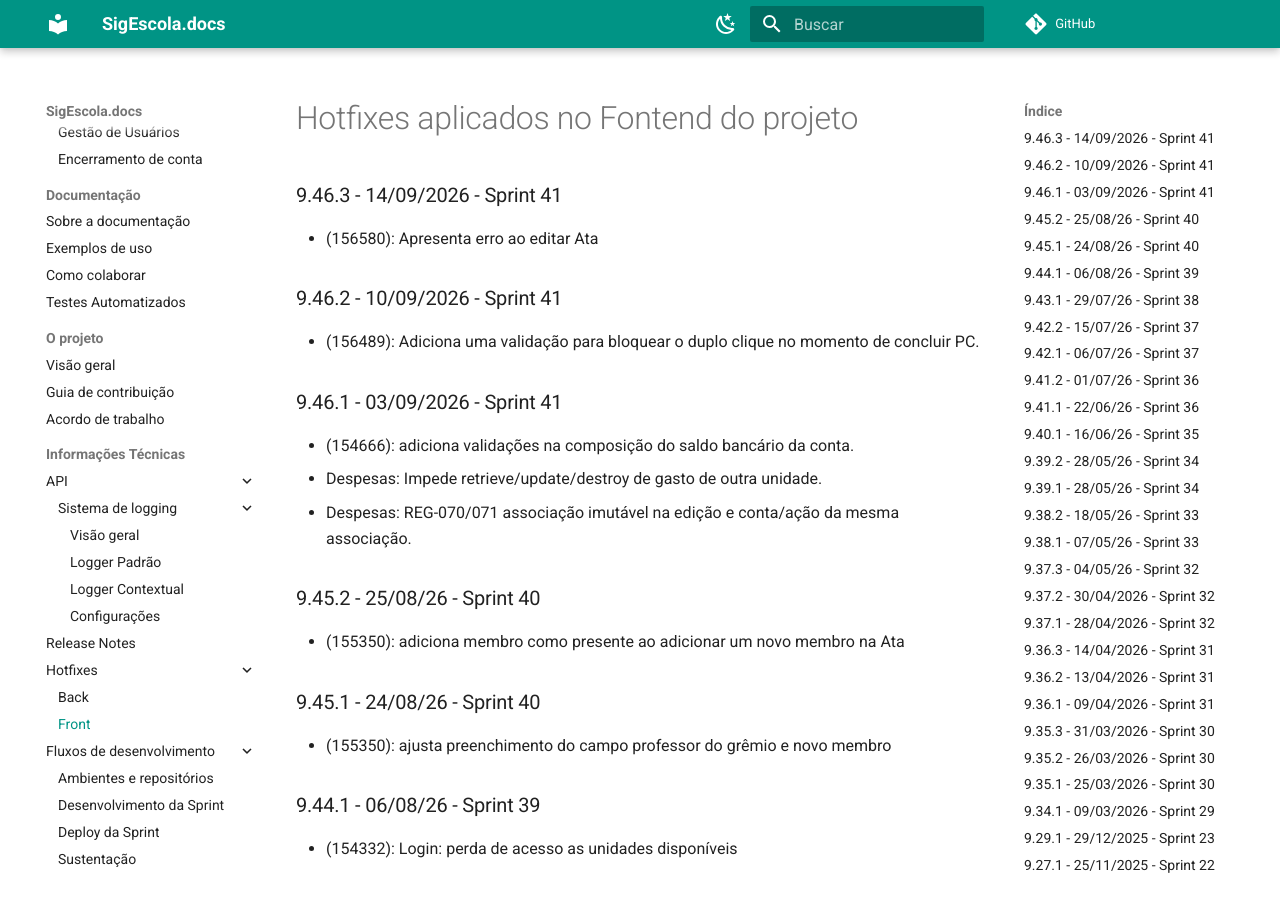
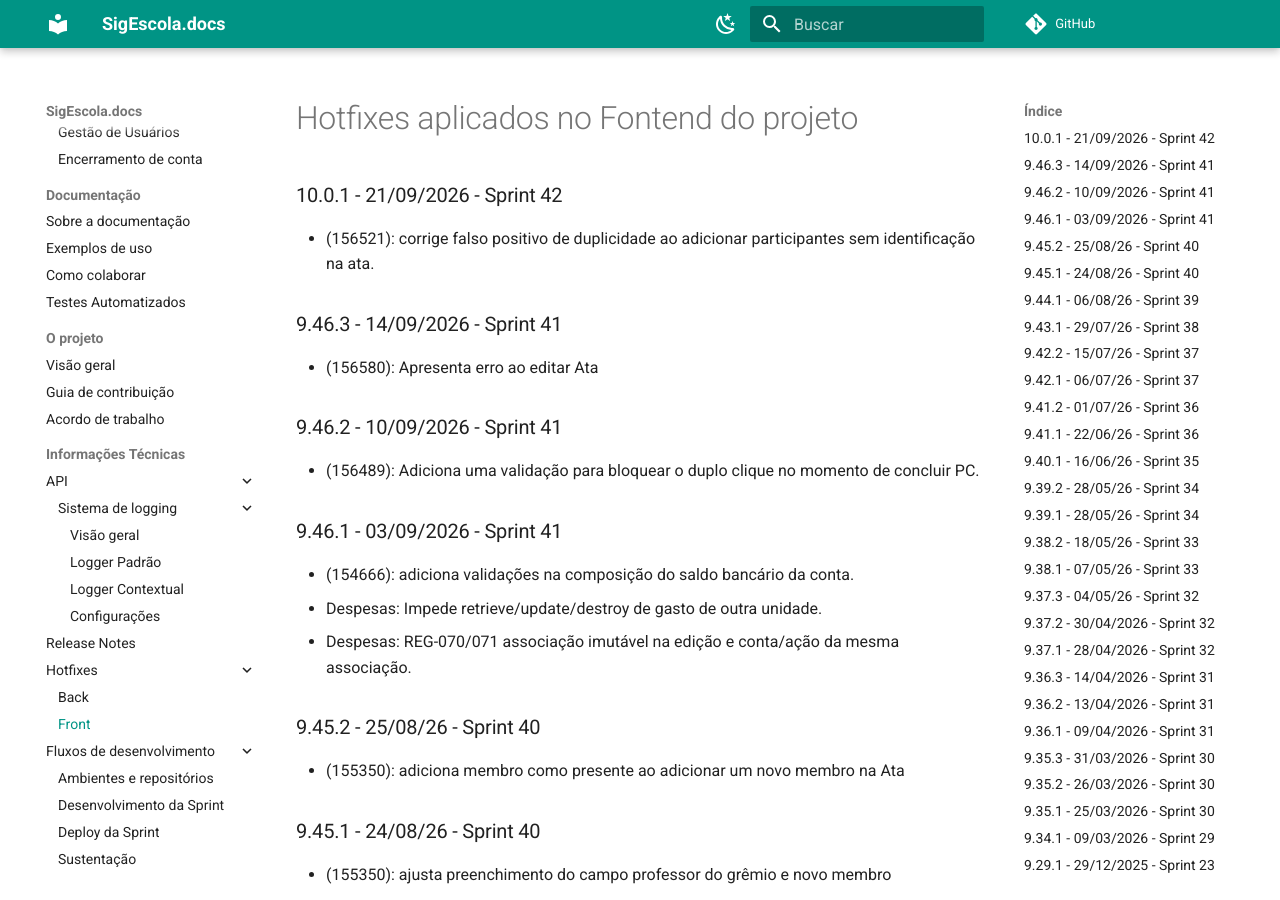
Before and after one commit to prefeiturasp/SME-PTRF-Docs, an MkDocs documentation site: the page built from docs/projeto/hotfixes_front.md, in a window 1280 px wide and 900 px high. Built offline with MkDocs 1.6.1 and Material for MkDocs 9.7.7, drawn with Linux system fonts in a browser that asks for light colours; comment, search, counter and statistics services are not loaded.

Commit message:
Add hotfixes for frontend in version 10.0.1

```diff
--- a/docs/projeto/hotfixes_front.md
+++ b/docs/projeto/hotfixes_front.md
@@ -1,4 +1,7 @@
 # Hotfixes aplicados no Fontend do projeto
+
+### 10.0.1 - 21/09/2026 - Sprint 42
+* (156521): corrige falso positivo de duplicidade ao adicionar participantes sem identificação na ata.
 
 ### 9.46.3 - 14/09/2026 - Sprint 41
 * (156580): Apresenta erro ao editar Ata
```
